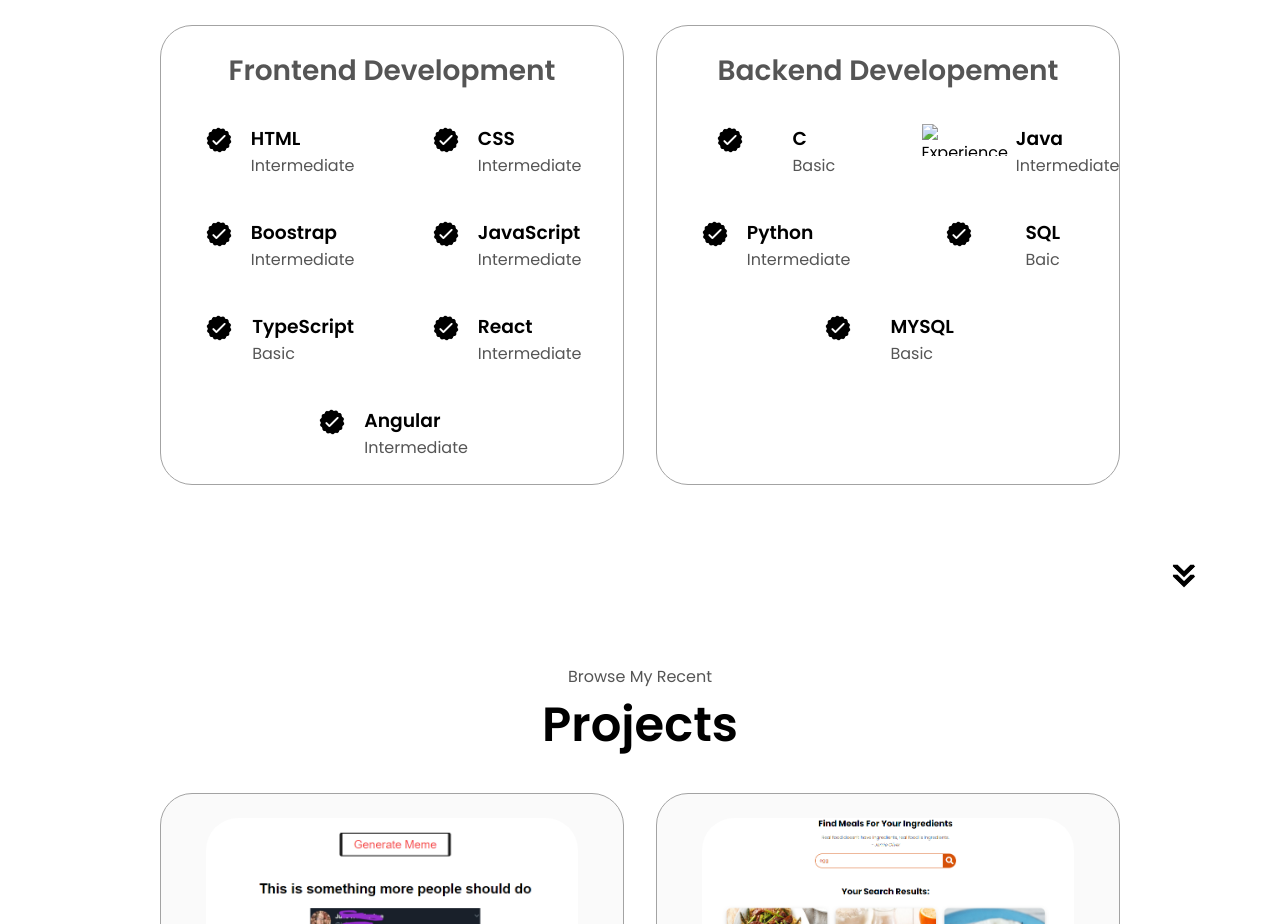
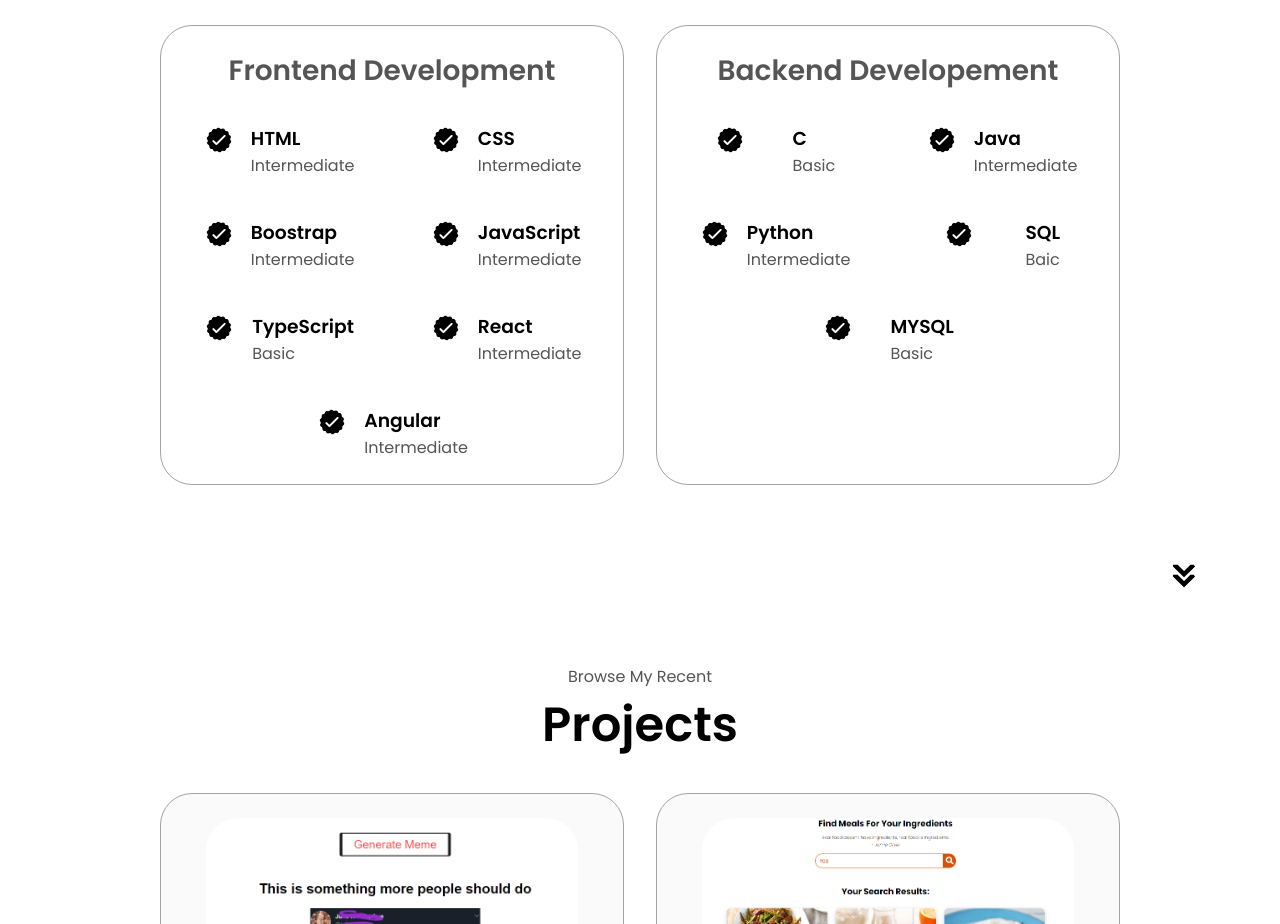
Before and after one commit to kishorichavan123/portfolio-js-website, a plain HTML site: page index.html in a window 1280 px wide. Shown: the part 1800-2724 px from the top of the page. Drawn offline with Linux system fonts and the light colour scheme.

Commit message:
Update index.html

```diff
--- a/index.html
+++ b/index.html
@@ -173,7 +173,7 @@
               </div>
             </article>
             <article>
-              <img src="./assets2/checkmark.png" alt="Experience icon" class="icon" />
+              <img src="./assets-2/checkmark.png" alt="Experience icon" class="icon" />
               <div>
                 <h3>Java</h3>
                 <p>Intermediate</p>
```
